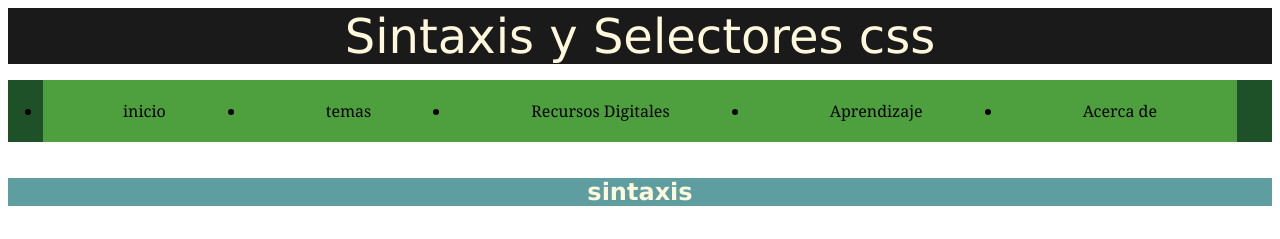
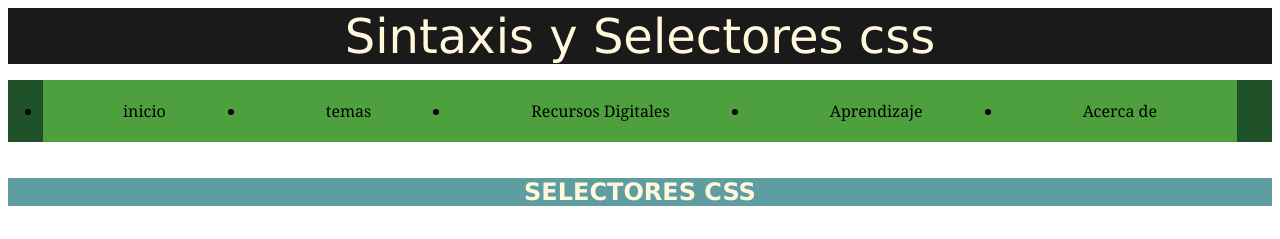
Before and after one commit to ALEJO2503/Fase-3, a plain HTML site: page tema2.html in a window 1280 px wide. Shown: the top 239 px of the page. Drawn offline with Linux system fonts and the light colour scheme.

Commit message:
Update tema2.html

```diff
--- a/tema2.html
+++ b/tema2.html
@@ -36,7 +36,7 @@
 </nav>
 
 <main>
-  <h2>sintaxis</h2>
+  <h2>SELECTORES CSS</h2>
   <p id="acercade">
     en html se debe llevar un orden muy marcado que se denomina etiqueta atravez de dichas etiquetas esque se da orden y contexto a lo se desea insertar
     estas tiene un inicio y un fin de etiqueta que deben ser descritos en forma correcta para dar a entender al programa o pagina donde va ir y que va hacer cada elemento
```
